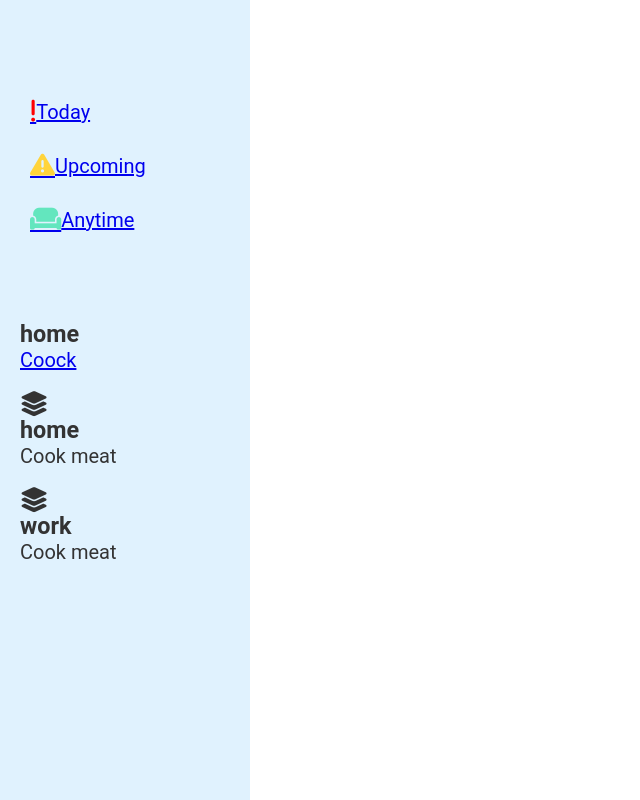
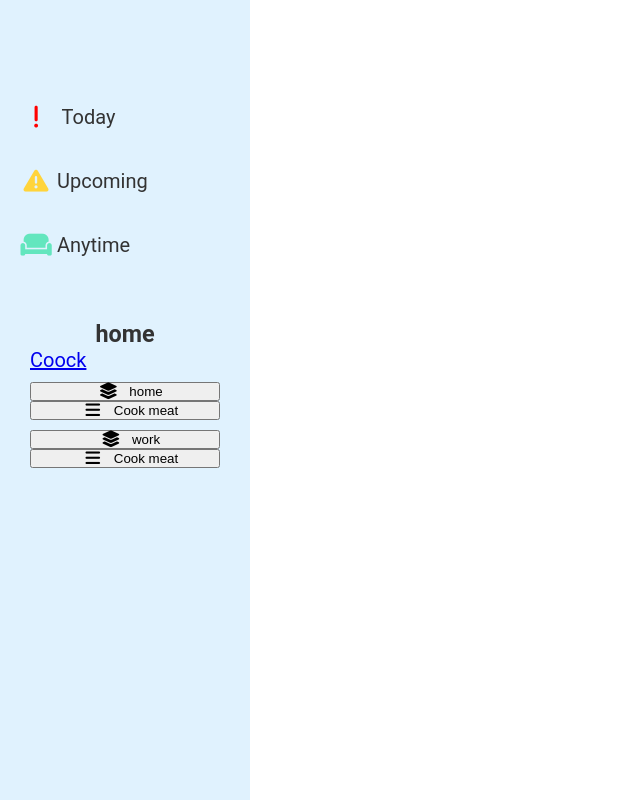
Before and after one commit to Stbs0/Todo-List, a website built with webpack: page src/index.html in a window 1280 px wide. Shown: the whole page, without its empty margins (0-640 px from the left). Built offline with nearby package versions, Linux system fonts and the light colour scheme.

Commit message:
done with todo creator, now styling the projects

```diff
--- a/src/index.html
+++ b/src/index.html
@@ -13,7 +13,7 @@
     <div class="container">
       <div class="sidebar">
         <div class="time-container">
-          <div>
+          <div id="time">
             <a href="#" class="today time"
               ><i
                 class="fa-solid fa-exclamation fa-lg"
@@ -22,7 +22,7 @@
               Today</a
             >
           </div>
-          <div>
+          <div id="time">
             <a href="#" class="upcoming time"
               ><i
                 class="fa-solid fa-triangle-exclamation fa-lg"
@@ -31,7 +31,7 @@
               >Upcoming</a
             >
           </div>
-          <div>
+          <div id="time">
             <a href="#" class="anytime time"
               ><i class="fa-solid fa-couch fa-lg" style="color: #63e6be"></i
               >Anytime</a
--- a/src/index.js
+++ b/src/index.js
@@ -1,6 +1,17 @@
-import { format, formatDistance, formatRelative, subDays } from "date-fns";
-console.log("hi");
-import addNewProject from "./dom-minuplation/add-new-list";
+import dueDate from "./todo_minipulation/setting_due_date";
+import CreateToDo from "./todo_minipulation/Todo-creator";
+import addNewProject from "./rendering_todos/add-new-list";
 import "./style.css";
 addNewProject("home", "Cook meat");
 addNewProject("work", "Cook meat");
+console.log(dueDate("2024, 1, 18"));
+const time = dueDate("2024, 1, 18");
+const Cock = new CreateToDo(
+  "Cock Dinner",
+  "make food with mom",
+  time,
+  "high",
+  "non",
+  "checked"
+);
+console.log(Cock);
--- a/src/dom-minuplation/add-new-list.js
+++ b/src/rendering_todos/add-new-list.js
@@ -3,12 +3,12 @@ export default function addNewProject(nameProject, nameTodo) {
 
   const project = document.createElement("div");
   project.classList.add("project");
-  project.innerHTML = '<i class="fa-solid fa-layer-group fa-lg"></i>';
+  // project.innerHTML = '<i class="fa-solid fa-layer-group fa-lg"></i>';
   projectContainer.appendChild(project);
   //
-  const projectName = document.createElement("h3");
+  const projectName = document.createElement("button");
   projectName.classList.add("todo-name");
-  projectName.textContent = `${nameProject}`;
+  projectName.innerHTML = `<i class="fa-solid fa-layer-group fa-lg"></i> ${nameProject}`;
 
   project.appendChild(projectName);
   //
@@ -20,9 +20,12 @@ export default function addNewProject(nameProject, nameTodo) {
   const listItem = document.createElement("li");
   listItem.classList.add("list-item");
   unorderList.appendChild(listItem);
-  const todoName = document.createElement("a");
+  const todoName = document.createElement("button");
   todoName.src = "#";
-  todoName.textContent = `${nameTodo}`;
+  todoName.classList.add("todo-name");
+  // add this icon to the added todo
+
+  todoName.innerHTML = `<i class="fa-solid fa-bars fa-lg"></i> ${nameTodo}`;
 
   // todoName.classList.add(`${nameTodo}`); the problem is the space between to word must add a hyphen
   listItem.appendChild(todoName);
--- /dev/null
+++ b/src/rendering_todos/adding_todo.js
@@ -0,0 +1,6 @@
+import CreateToDo from "../todo_minipulation/Todo-creator";
+import addNewProject from "./add-new-list";
+
+function addingTodo(array) {
+  const todo = new CreateToDo("Coocking dinner", "coocke dinner with mom");
+}
--- a/src/style.css
+++ b/src/style.css
@@ -36,7 +36,7 @@ body {
   flex-direction: column;
   width: 250px;
 
-  padding-top: 100px;
+  padding: 100px 10px 10px 10px;
 }
 
 .time-container {
@@ -54,15 +54,18 @@ body {
   justify-content: flex-start;
 }
 i {
+  width: 32px;
+  text-align: center;
+  margin: 5px;
 }
 .list-item {
   list-style: none;
 }
-.div > a {
+.time {
   color: #333;
   text-decoration: none;
   display: block;
-  padding: 10px;
+  padding: 5px;
   border-radius: 5px;
   transition: all 0.3s ease;
 }
@@ -70,9 +73,15 @@ i {
   height: 100%;
   display: flex;
   flex-direction: column;
-  gap: 20px;
+  gap: 10px;
   padding: 20px;
   flex: 1;
 }
 .project {
 }
+.todo-name {
+  width: 100%;
+  display: flex;
+  align-items: center;
+  justify-content: center;
+}
--- /dev/null
+++ b/src/todo_minipulation/setting_due_date.js
@@ -0,0 +1,5 @@
+import { formatDistanceToNow } from "date-fns";
+export default function dueDate(time) {
+  const result = formatDistanceToNow(new Date(time));
+  return result;
+}
```
Also changed, not shown: src/todo_minipulation/Todo-creator.js (renamed from src/Todo-creator.js).
